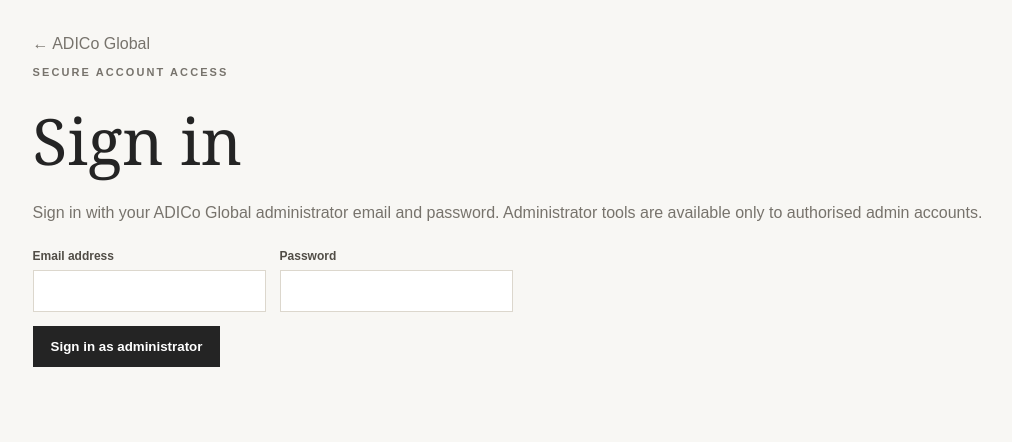
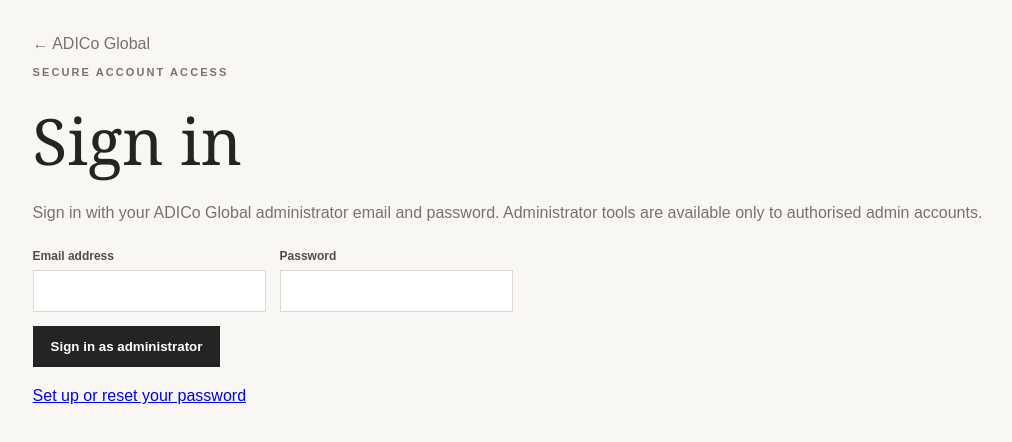
Before and after one commit to abrahimdukully-jpg/adico-global, a Next.js app: page /sign-in in a window 1280 px wide. Shown: the top 442 px of the page, without its empty margins (57-1069 px from the left). Built offline with nearby package versions, Linux system fonts and the light colour scheme.

Commit message:
Link sign-in page to password recovery

```diff
--- a/app/sign-in/page.tsx
+++ b/app/sign-in/page.tsx
@@ -8,5 +8,6 @@ export default function SignInPage() {
     <h1>Sign in</h1>
     <p>Sign in with your ADICo Global administrator email and password. Administrator tools are available only to authorised admin accounts.</p>
     <SignInForm />
+    <p><Link href="/forgot-password">Set up or reset your password</Link></p>
   </main>;
 }
```
